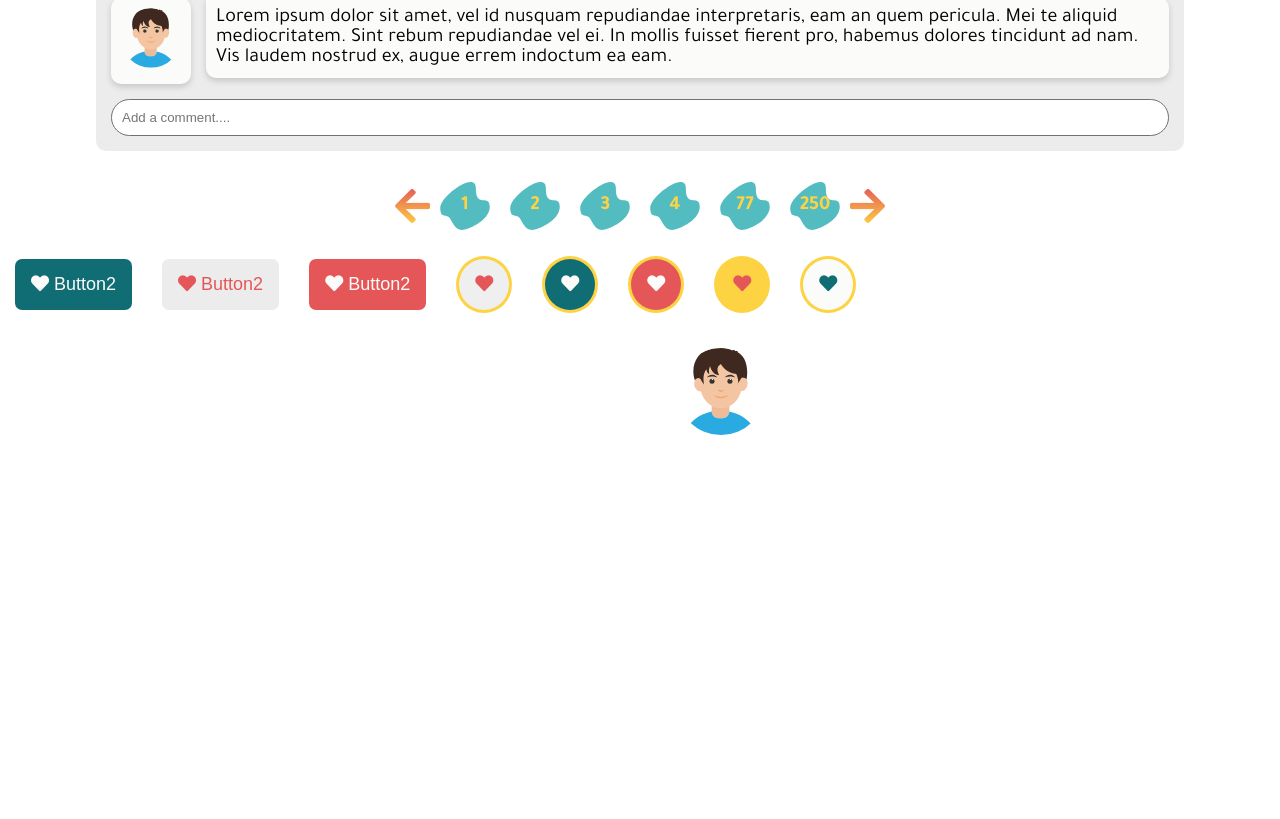
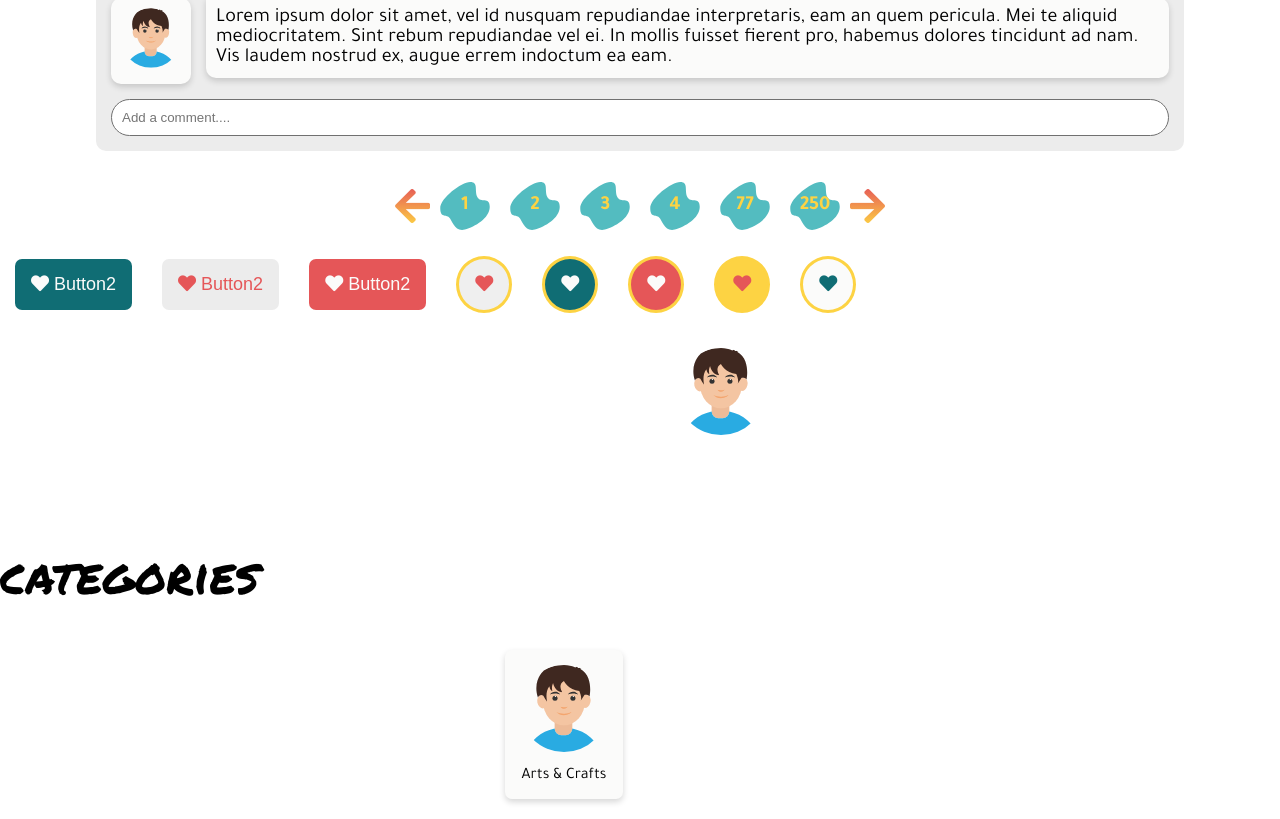
Before and after one commit to RanaMohamed/KiddoReact, a React (Create React App) app: page / in a window 1280 px wide. Shown: the part 4811-5630 px from the top of the page. Before the commit the page ends 5361 px from the top, so only its background shows below. Built offline with nearby package versions, Linux system fonts and the light colour scheme.

Commit message:
:lipstick: Adding Category-Card Component

```diff
--- a/src/App.js
+++ b/src/App.js
@@ -665,6 +665,19 @@ function App() {
         </div>
       </div>
 
+      <h1>categories</h1>
+      <div
+        className="container"
+        style={{ display: "flex", justifyContent: "center", margin: "20px" }}
+      >
+        <div className="category-card">
+          <div className=" category-card--image">
+            <img src="./img/avatar.svg" alt="kid" />
+          </div>
+          <div className="category-card--title">Arts & Crafts</div>
+        </div>
+      </div>
+
       {/* --------------------------- */}
     </React.Fragment>
   );
--- a/src/css/main.css
+++ b/src/css/main.css
@@ -565,6 +565,40 @@ b {
   visibility: visible;
   transition: all 0.8s ease-in-out; }
 
+.category-card {
+  display: flex;
+  flex-direction: column;
+  background-color: #fbfbfa;
+  border-radius: 0.7rem;
+  box-shadow: rgba(0, 0, 0, 0.16) 0px 3px 6px;
+  justify-content: center;
+  align-items: center;
+  padding: 1.5rem;
+  position: relative; }
+  .category-card--title {
+    margin-top: 1rem; }
+  .category-card:hover {
+    background-color: transparent;
+    transition: 0.8s; }
+  .category-card:hover::before {
+    cursor: pointer;
+    transition: 0.8s;
+    height: 100%; }
+  .category-card::before {
+    content: "";
+    position: absolute;
+    left: 0;
+    width: 100%;
+    height: 0;
+    background: #fdd343;
+    z-index: -1;
+    transition: 0.8s;
+    border-radius: 30% 30% 0.7rem 0.7rem;
+    bottom: 0; }
+  .category-card--primary {
+    background-color: #106d74;
+    color: #fbfbfa; }
+
 nav {
   display: flex;
   padding: 1.5rem;
--- /dev/null
+++ b/src/sass/components/_category-card.scss
@@ -0,0 +1,43 @@
+.category-card {
+  display: flex;
+  flex-direction: column;
+  background-color: $color-4;
+  border-radius: $border-radius-md;
+  box-shadow: $box-shadow;
+  justify-content: center;
+  align-items: center;
+  padding: $spacing-sm;
+  position: relative;
+
+  &--title {
+    margin-top: $spacing-xs;
+  }
+
+  &:hover {
+    background-color: transparent;
+    transition: 0.8s;
+  }
+  &:hover::before {
+    cursor: pointer;
+    transition: 0.8s;
+    height: 100%;
+  }
+
+  &::before {
+    content: "";
+    position: absolute;
+    left: 0;
+    width: 100%;
+    height: 0;
+    background: $color-2;
+    z-index: -1;
+    transition: 0.8s;
+    border-radius: 30% 30% $border-radius-md $border-radius-md;
+    bottom: 0;
+  }
+
+  &--primary {
+    background-color: $primary-color;
+    color: $color-4;
+  }
+}
--- a/src/sass/components/_module.scss
+++ b/src/sass/components/_module.scss
@@ -10,3 +10,4 @@
 @import "filter";
 @import "pagination";
 @import "dropdown";
+@import "category-card";
```
